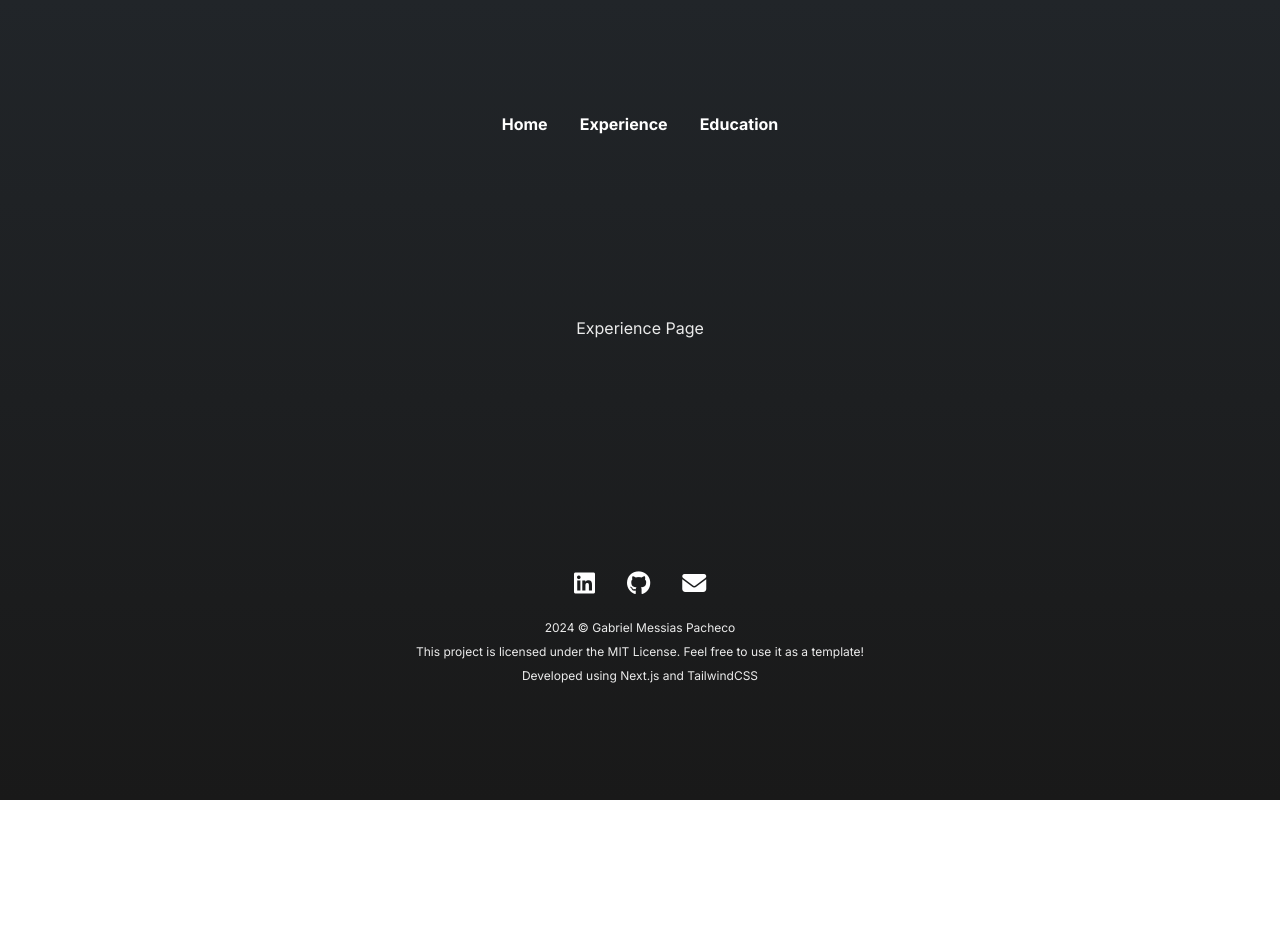
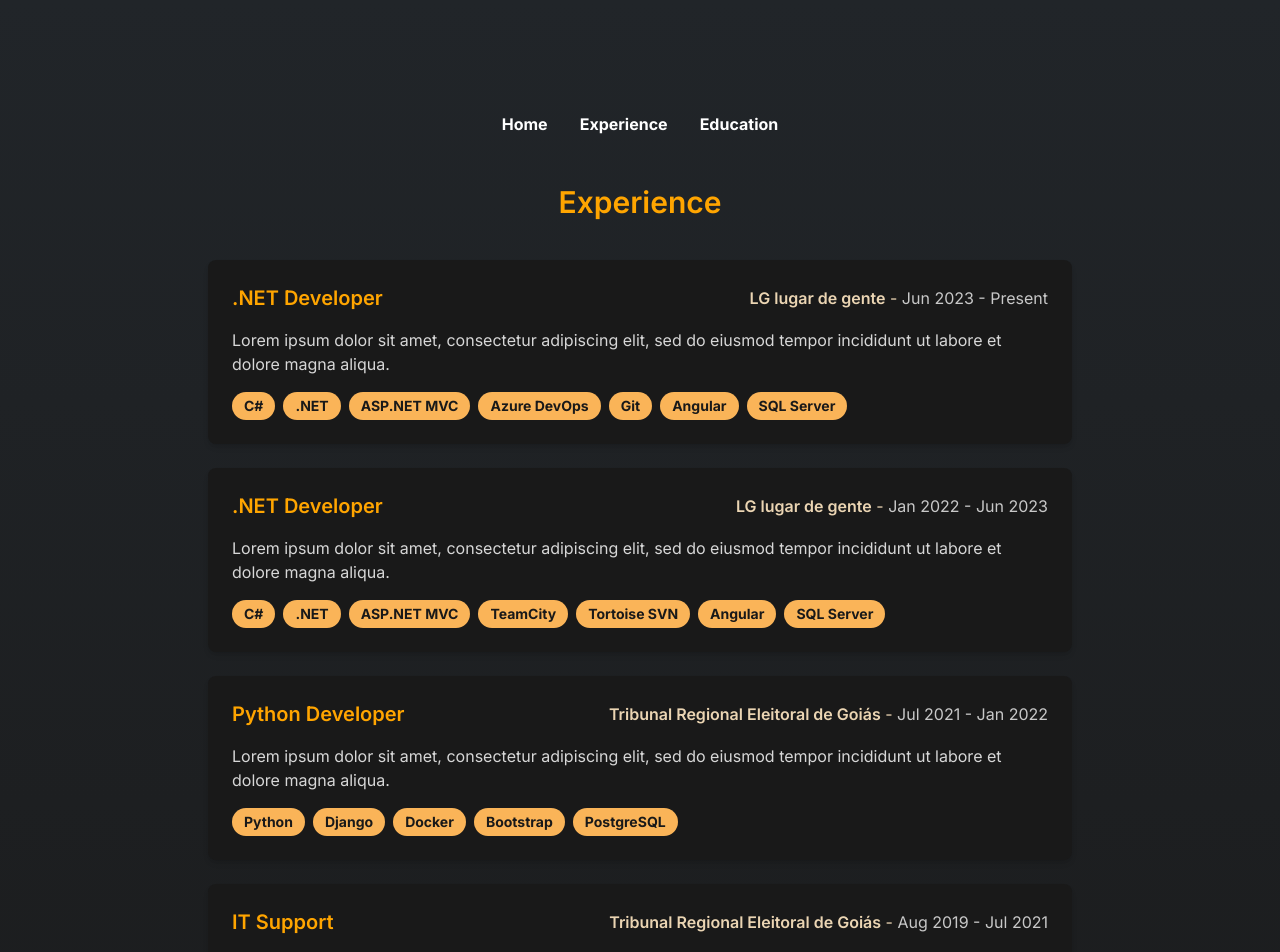
Before and after one commit to gmessias/gabriel-dev, a Next.js app: page /experience in a window 1280 px wide. Shown: the top 952 px of the page. Before the commit the page ends 800 px from the top, so only its background shows below. Built offline with nearby package versions, Linux system fonts and the light colour scheme.

Commit message:
The first version I imagined is ready

```diff
--- a/src/app/education/page.tsx
+++ b/src/app/education/page.tsx
@@ -1,3 +1,55 @@
+const education = [
+    {
+        course: "Computer Science",
+        university: "Universidade Federal de Goiás",
+        description: "Bachelor's degree in computer science. During this time I was part of volunteer groups which gave me knowledge, networking and recognition from the university.",
+    }
+];
+
+const licensesAndCertifications = [
+    {
+        name: "Problem Solving (Basic)",
+        organization: "HackerRank",
+    },
+    {
+        name: "Develop an ASP.NET Core web app that consumes an API",
+        organization: "Microsoft",
+    },
+    {
+        name: "Foundational C# with Microsoft",
+        organization: "freeCodeCamp",
+    },
+    {
+        name: "Formação Linguagem Go",
+        organization: "Alura",
+    },
+    {
+        name: "Formação Linguagem Rust",
+        organization: "Alura",
+    },
+];
+
 export default function Page() {
-    return <p>Education Page</p>;
+    return (
+        <div className="max-w-4xl mx-auto px-4 py-8">
+            <h1 className="text-3xl font-semibold text-center text-[rgb(var(--experience-accent-rgb))] mb-10">Education</h1>
+            {education.map((edu, index) => (
+                <div key={index}
+                     className="bg-[rgb(var(--background-end-rgb))] bg-opacity-90 shadow-md rounded-lg p-6 mb-6">
+                    <h2 className="text-xl font-bold text-[rgb(var(--experience-accent-rgb))]">{edu.course}</h2>
+                    <p className="font-semibold text-[rgb(var(--experience-company-rgb))]">{edu.university}</p>
+                    <p className="text-[rgb(var(--experience-description-rgb))]">{edu.description}</p>
+                </div>
+            ))}
+
+            <h2 className="text-2xl font-semibold text-center text-[rgb(var(--experience-accent-rgb))] mb-6">Licenses & Certifications</h2>
+            {licensesAndCertifications.map((lic, index) => (
+                <div key={index}
+                     className="bg-[rgb(var(--background-end-rgb))] bg-opacity-90 shadow-md rounded-lg p-6 mb-6">
+                    <h3 className="text-lg font-bold text-[rgb(var(--experience-accent-rgb))]">{lic.name}</h3>
+                    <p className="font-semibold text-[rgb(var(--experience-company-rgb))]">{lic.organization}</p>
+                </div>
+            ))}
+        </div>
+    );
 }
--- a/src/app/experience/page.tsx
+++ b/src/app/experience/page.tsx
@@ -1,3 +1,62 @@
+const experiences = [
+    {
+        title: ".NET Developer",
+        company: "LG lugar de gente",
+        date: "Jun 2023 - Present",
+        description: "Lorem ipsum dolor sit amet, consectetur adipiscing elit, sed do eiusmod tempor incididunt ut labore et dolore magna aliqua.",
+        skills: ["C#", ".NET", "ASP.NET MVC", "Azure DevOps", "Git", "Angular", "SQL Server"],
+    },
+    {
+        title: ".NET Developer",
+        company: "LG lugar de gente",
+        date: "Jan 2022 - Jun 2023",
+        description: "Lorem ipsum dolor sit amet, consectetur adipiscing elit, sed do eiusmod tempor incididunt ut labore et dolore magna aliqua.",
+        skills: ["C#", ".NET", "ASP.NET MVC", "TeamCity", "Tortoise SVN", "Angular", "SQL Server"],
+    },
+    {
+        title: "Python Developer",
+        company: "Tribunal Regional Eleitoral de Goiás",
+        date: "Jul 2021 - Jan 2022",
+        description: "Lorem ipsum dolor sit amet, consectetur adipiscing elit, sed do eiusmod tempor incididunt ut labore et dolore magna aliqua.",
+        skills: ["Python", "Django", "Docker", "Bootstrap", "PostgreSQL"],
+    },
+    {
+        title: "IT Support",
+        company: "Tribunal Regional Eleitoral de Goiás",
+        date: "Aug 2019 - Jul 2021",
+        description: "Lorem ipsum dolor sit amet, consectetur adipiscing elit, sed do eiusmod tempor incididunt ut labore et dolore magna aliqua.",
+        skills: ["Helpdesk"],
+    },
+    {
+        title: "IT Support",
+        company: "CPPD - UFG",
+        date: "Nov 2018 - Aug 2019",
+        description: "Lorem ipsum dolor sit amet, consectetur adipiscing elit, sed do eiusmod tempor incididunt ut labore et dolore magna aliqua.",
+        skills: ["Helpdesk"],
+    },
+];
+
 export default function Page() {
-    return <p>Experience Page</p>;
+    return (
+        <section className={"max-w-4xl mx-auto px-4 py-8"}>
+            <h1 className={"text-3xl font-semibold text-center text-[rgb(var(--experience-accent-rgb))] mb-10"}>Experience</h1>
+            <div className={"space-y-6"}>
+                {experiences.map((exp, index) => (
+                    <div key={index} className={"bg-[rgb(var(--background-end-rgb))] bg-opacity-90 shadow-md rounded-lg p-6"}>
+                        <div className={"flex flex-col md:flex-row md:items-center justify-between mb-4"}>
+                            <h2 className={"text-xl font-semibold text-[rgb(var(--experience-accent-rgb))]"}>{exp.title}</h2>
+                            <p className={"md:mb-0 text-[rgb(var(--experience-company-rgb))]"}>
+                                <span className={"font-semibold"}>{exp.company}</span> - <span className={"text-[rgb(var(--experience-date-rgb))]"}>{exp.date}</span></p>
+                        </div>
+                        <p className={"text-[rgb(var(--experience-description-rgb))] mb-4"}>{exp.description}</p>
+                        <div className={"flex flex-wrap gap-2"}>
+                            {exp.skills.map((skill, i) => (
+                                <span key={i} className={"text-sm bg-[rgb(var(--experience-soft-accent-rgb))] text-[rgb(var(--background-end-rgb))] px-3 py-1 rounded-full font-bold"}>{skill}</span>
+                            ))}
+                        </div>
+                    </div>
+                ))}
+            </div>
+        </section>
+    );
 }
--- a/src/app/globals.css
+++ b/src/app/globals.css
@@ -8,6 +8,12 @@
   --background-end-rgb: 25, 25, 25;
   --accent-rgb: 255, 165, 0;
   --soft-accent-rgb: 250, 180, 88;
+
+  --experience-accent-rgb: 255, 165, 0;
+  --experience-soft-accent-rgb: 250, 180, 88;
+  --experience-company-rgb: 235, 213, 179;
+  --experience-date-rgb: 200, 200, 200;
+  --experience-description-rgb: 215, 215, 215;
 }
 
 @media (prefers-color-scheme: dark) {
--- a/src/app/page.tsx
+++ b/src/app/page.tsx
@@ -1,5 +1,7 @@
 import GithubPinnedRepos from "@/components/GithubPinnedRepos";
 import TagColor from "@/components/TagColor";
+
+const linkCertificate = "https://www.linkedin.com/in/gmessiasp/overlay/education/383800839/multiple-media-viewer/?locale=en_US&profileId=ACoAACC3p48BqCX-3Szeukay2IA3HRUoFpAXauk&treasuryMediaId=1635522457926"
 
 export default function Home() {
   return (
@@ -20,10 +22,10 @@ export default function Home() {
               </p>
               <p className={"mb-3 text-base sm:text-lg indent"}>
                   {/* eslint-disable-next-line */}
-                  My education began with a <TagColor>bachelor's degree in computer science</TagColor> from the Universidade Federal de Goiás. I was part of some volunteer groups, but I stood out in the robotics group and was recognized by the university and CONSUNI. I'm very proud of that.
+                  My education began with a <TagColor>bachelor's degree in computer science</TagColor> from the Universidade Federal de Goiás. I was part of some volunteer groups, but I stood out in the robotics group and was <a href={linkCertificate} target="_blank" rel="noopener noreferrer" className={"text-[rgb(var(--soft-accent-rgb))]"}>recognized by the university</a> and CONSUNI. I'm very proud of that.
               </p>
           </div>
-          <h1 className={"text-lg text-[rgb(var(--soft-accent-rgb))] mb-4"}><strong>Projects Github</strong></h1>
+          <h1 className={"text-lg text-[rgb(var(--soft-accent-rgb))] font-bold mb-4"}>Projects Github</h1>
           <GithubPinnedRepos username={"gmessias"}></GithubPinnedRepos>
       </section>
   );
--- a/src/components/TagColor.tsx
+++ b/src/components/TagColor.tsx
@@ -4,7 +4,7 @@ interface TagColorProps {
 
 const TagColor: React.FC<TagColorProps> = ({ children }) => {
     return (
-        <span className={"text-[rgb(var(--soft-accent-rgb))]"}>
+        <span className={"text-[rgb(var(--experience-company-rgb))]"}>
             {children}
         </span>
     );
```
